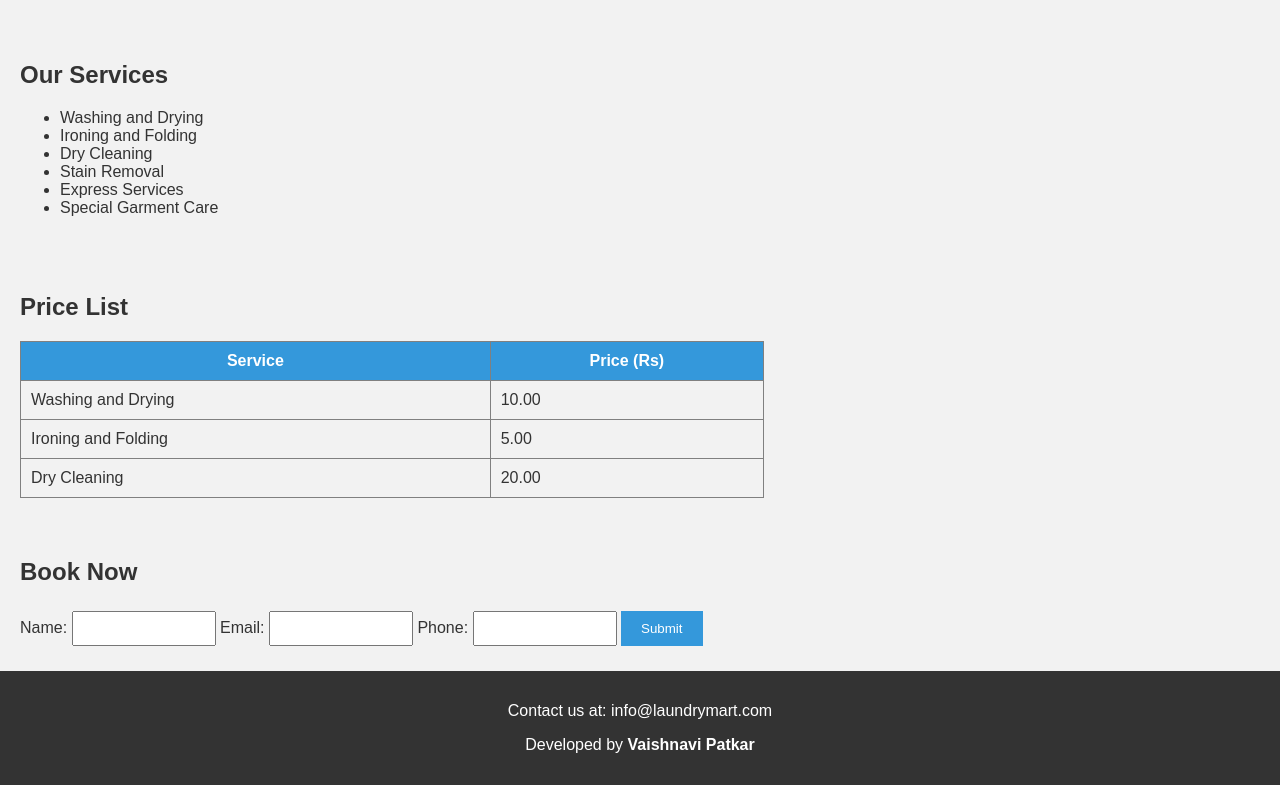
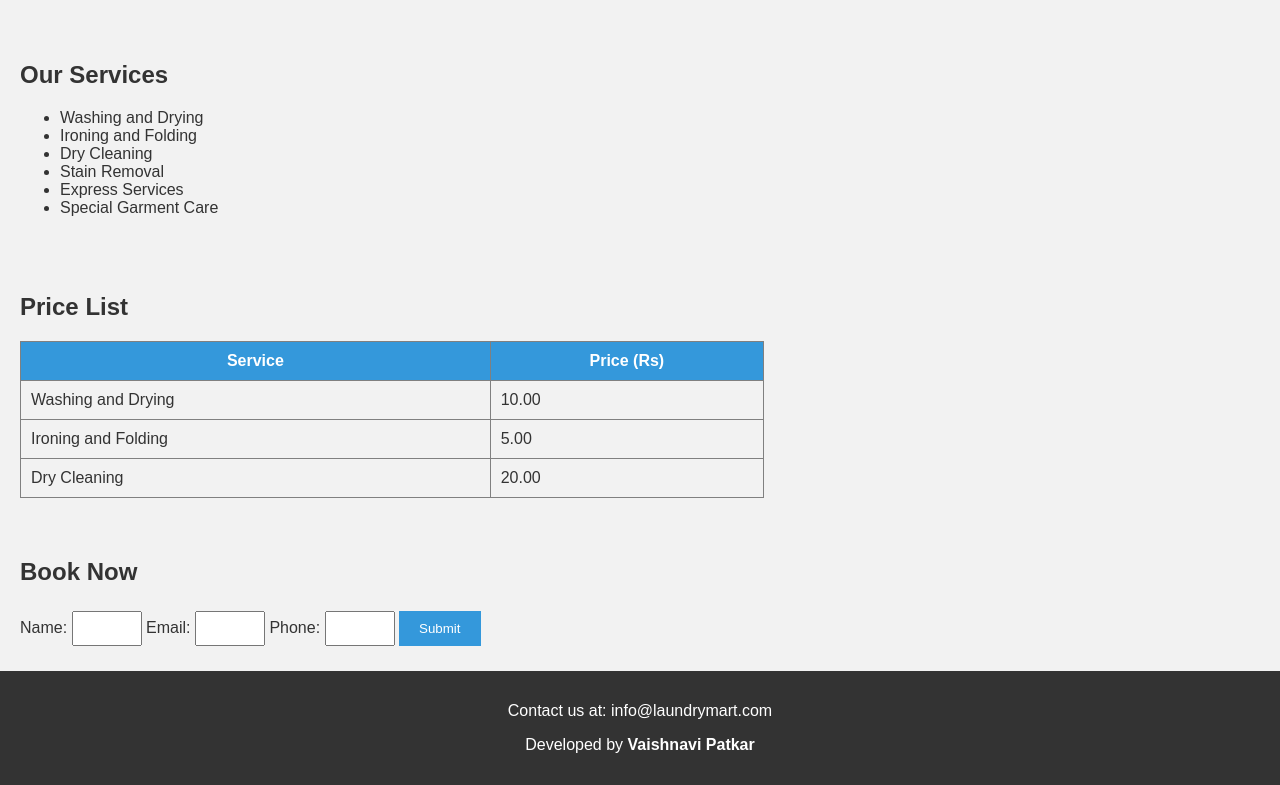
Before and after one commit to amit-patkar/tute-Assignments, a plain HTML site: page index.html in a window 1280 px wide. Shown: the part 624-1409 px from the top of the page. Drawn offline with Linux system fonts and the light colour scheme.

Commit message:
Update index.html
50px

```diff
--- a/index.html
+++ b/index.html
@@ -72,13 +72,13 @@
         <h2>Book Now</h2>
         <form>
             <label for="name">Name:</label>
-            <input type="text" id="name" name="name" required style="width: 10%; padding: 8px; margin: 5px 0;">
+            <input type="text" id="name" name="name" required style="width: 50px; padding: 8px; margin: 5px 0;">
 
             <label for="email">Email:</label>
-            <input type="email" id="email" name="email" required style="width: 10%; padding: 8px; margin: 5px 0;">
+            <input type="email" id="email" name="email" required style="width: 50px; padding: 8px; margin: 5px 0;">
 
             <label for="phone">Phone:</label>
-            <input type="tel" id="phone" name="phone" required style="width: 10%; padding: 8px; margin: 5px 0;">
+            <input type="tel" id="phone" name="phone" required style="width: 50px; padding: 8px; margin: 5px 0;">
 
             <button type="submit" style="background-color: #3498db; color: white; padding: 10px 20px; border: none; cursor: pointer;">
                 Submit
```
